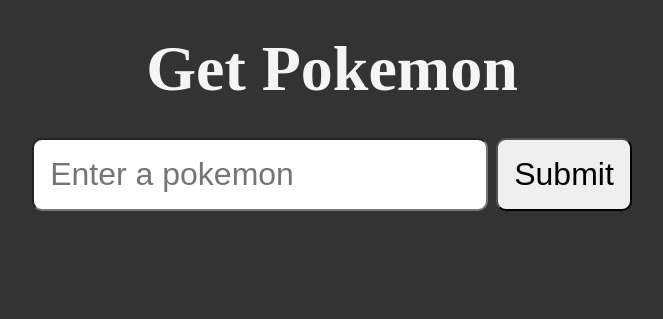
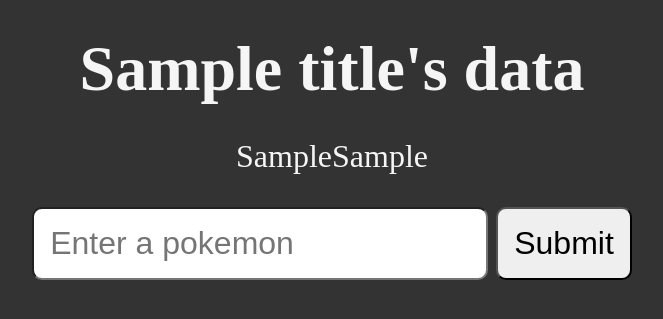
Before and after one commit to PalabraSka/pokemon_soulmate, a Flask app: template templates/pokemon.html in a window 1280 px wide. Shown: the top 319 px of the page, without its empty margins (308-971 px from the left). Run offline with Flask 3, Linux system fonts and the light colour scheme; the template is opened without the code that fills it: most values are stand-ins (such as "Sample title", 1, 10 or a date in 2020).

Commit message:
Update pokemon.html

```diff
--- a/templates/pokemon.html
+++ b/templates/pokemon.html
@@ -4,13 +4,15 @@
 <head>
     <meta charset="UTF-8">
     <meta name="viewport" content="width=device-width, initial-scale=1.0">
-    <title>Pokemon Soulmate</title>
+    <title>{{ title }}'s data</title>
     <link href="{{ url_for('static', filename='styles/style.css') }}" rel="stylesheet" />
 </head>
 
 <body>
-    <h1>Get Pokemon</h1>
-    <form action="/weather">
+    <h1>{{ title }}'s data</h1>
+    <p>{{ type1 }}{{ type2}}</p>
+
+    <form action="/pokemon">
         <input type="text" name="pokemon" id="pokemon" placeholder="Enter a pokemon" />
         <button type="submit">Submit</button>
     </form>
```
